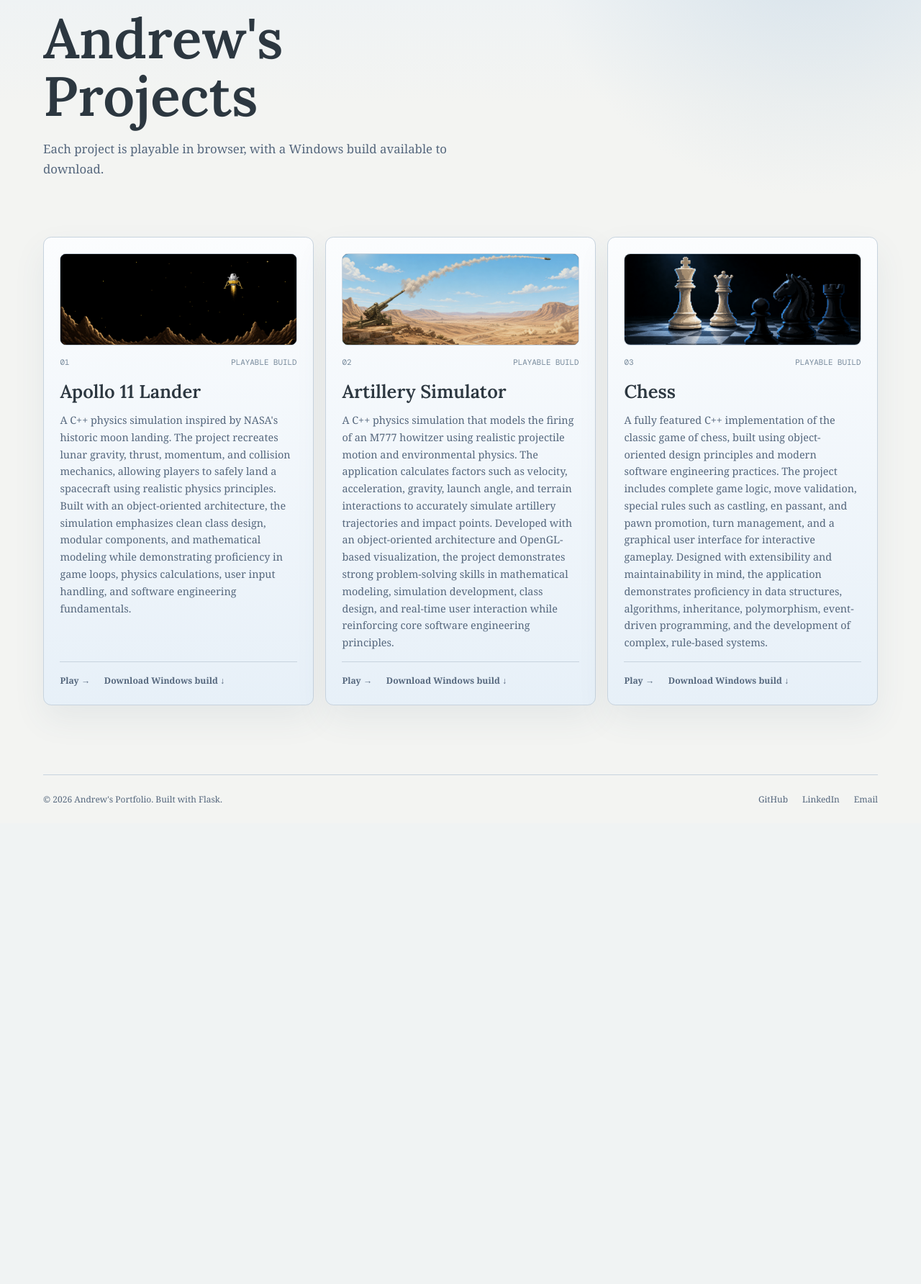
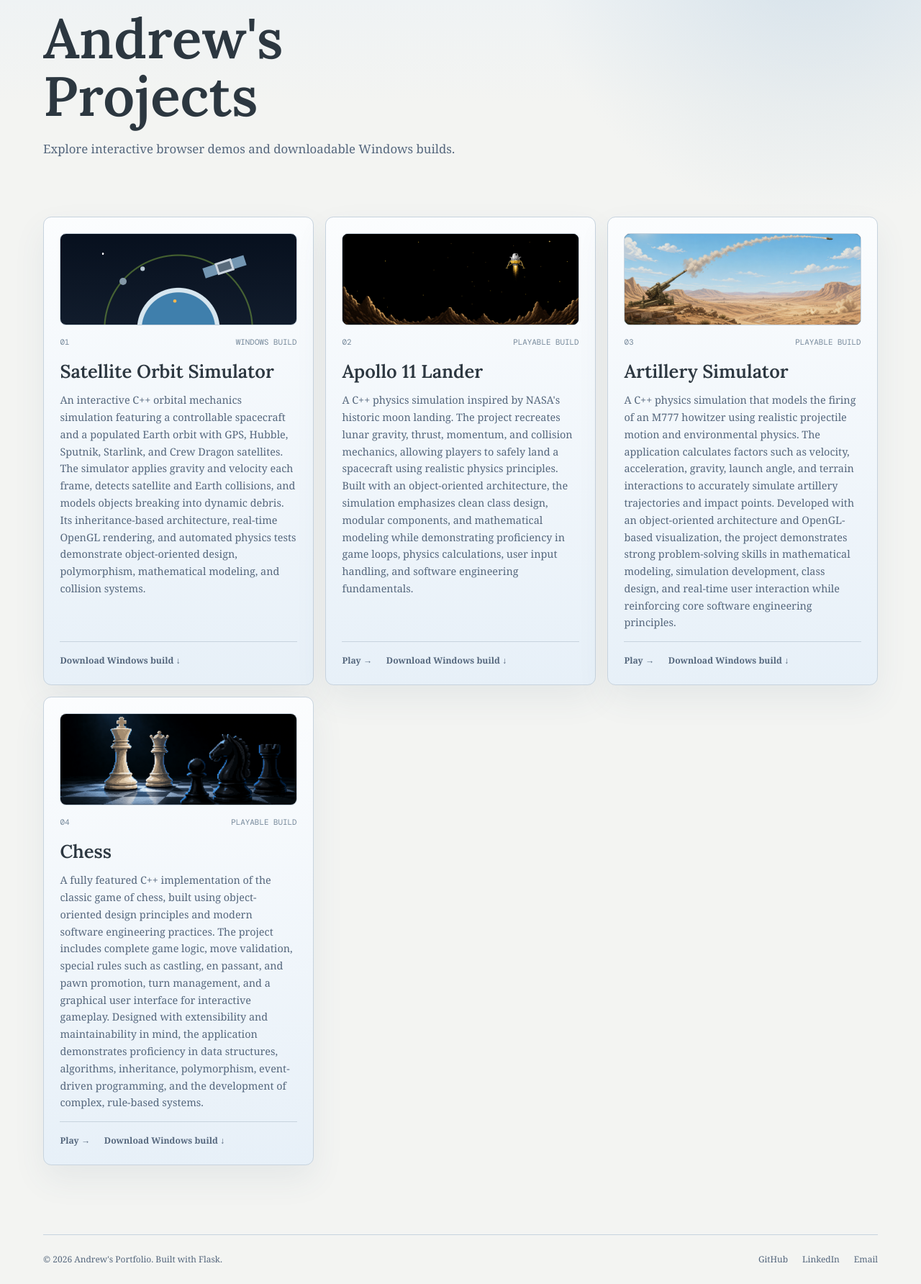
Before and after one commit to andrewmock96/my_portfolio_website, a Flask app: page /projects in a window 1280 px wide. Shown: the part 179-1963 px from the top of the page at 72% size. Before the commit the page ends 1294 px from the top, so only its background shows below. Run offline with Flask 3, Linux system fonts and the light colour scheme.

Commit message:
Add satellite orbit simulator project

```diff
--- a/app.py
+++ b/app.py
@@ -21,6 +21,17 @@ app.config["SESSION_COOKIE_SAMESITE"] = "Lax"
 app.config["SESSION_COOKIE_SECURE"] = IS_PRODUCTION
 
 PROJECTS = [
+    {
+        "slug": "satellite-orbit",
+        "title": "Satellite Orbit Simulator",
+        "description": "An interactive C++ orbital mechanics simulation featuring a controllable spacecraft and a populated Earth orbit with GPS, Hubble, Sputnik, Starlink, and Crew Dragon satellites. The simulator applies gravity and velocity each frame, detects satellite and Earth collisions, and models objects breaking into dynamic debris. Its inheritance-based architecture, real-time OpenGL rendering, and automated physics tests demonstrate object-oriented design, polymorphism, mathematical modeling, and collision systems.",
+        "tags": ["C++", "Orbital mechanics", "OpenGL", "Inheritance"],
+        "status": "Windows build",
+        "play_endpoint": None,
+        "preview_image": None,
+        "download_filename": "downloads/satellite-orbit-simulator-windows.zip",
+        "source_url": None,
+    },
     {
         "slug": "apollo",
         "title": "Apollo 11 Lander",
--- a/static/css/style.css
+++ b/static/css/style.css
@@ -297,6 +297,33 @@ pre { margin: 0; padding: clamp(1.25rem, 3vw, 2.5rem); color: #4a5a6d; font: cla
   height: 1.5rem;
   clip-path: polygon(50% 100%, 0 0, 100% 0);
   background: #ffb84d;
+}
+.project-preview-satellite-orbit {
+  background:
+    radial-gradient(circle at 50% 105%, #3f7fac 0 24%, #d7e6ef 24.5% 27%, transparent 27.5%),
+    radial-gradient(circle at 50% 105%, transparent 0 48%, rgba(181, 244, 74, .34) 48.5% 49%, transparent 49.5%),
+    radial-gradient(circle at 18% 22%, #f2f4f7 0 .08rem, transparent .1rem),
+    radial-gradient(circle at 77% 28%, #f2f4f7 0 .08rem, transparent .1rem),
+    linear-gradient(180deg, #07101e, #111c2c);
+}
+.project-preview-satellite-orbit::before {
+  left: 66%;
+  top: 29%;
+  width: 1.15rem;
+  height: .68rem;
+  border: .2rem solid #cbd5df;
+  background: #596b7b;
+  transform: rotate(-18deg);
+  box-shadow: -1.2rem 0 0 -.08rem #7396b2, 1.2rem 0 0 -.08rem #7396b2;
+}
+.project-preview-satellite-orbit::after {
+  left: 25%;
+  top: 48%;
+  width: .62rem;
+  height: .62rem;
+  border-radius: 50%;
+  background: var(--accent);
+  box-shadow: 1.7rem -1.1rem 0 -.12rem #b8c8d5, 4.5rem 1.7rem 0 -.17rem #ffb84d;
 }
 .project-preview-artillery {
   background:
--- a/templates/projects.html
+++ b/templates/projects.html
@@ -8,7 +8,7 @@
 <header class="page-header">
     <p class="eyebrow">The work</p>
     <h1>Andrew's Projects</h1>
-    <p>Each project is playable in browser, with a Windows build available to download.</p>
+    <p>Explore interactive browser demos and downloadable Windows builds.</p>
 </header>
 
 <section class="project-grid" aria-label="All projects">
```
Also changed, not shown: tests/test_app.py (+2 -1 lines), 1 other file.
